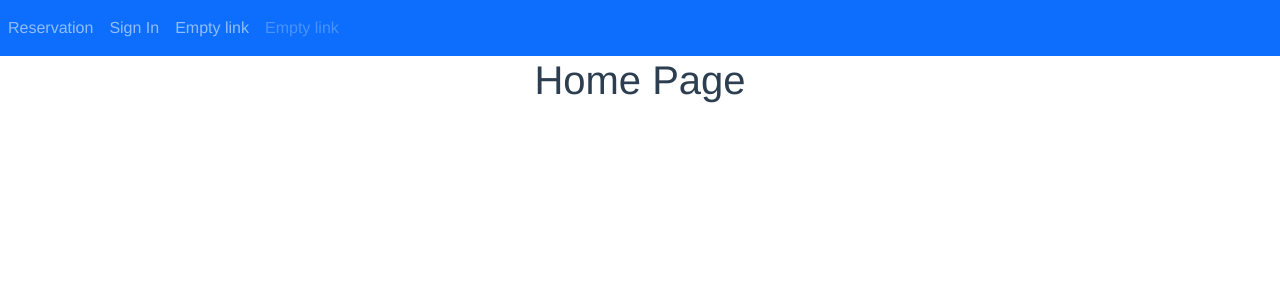
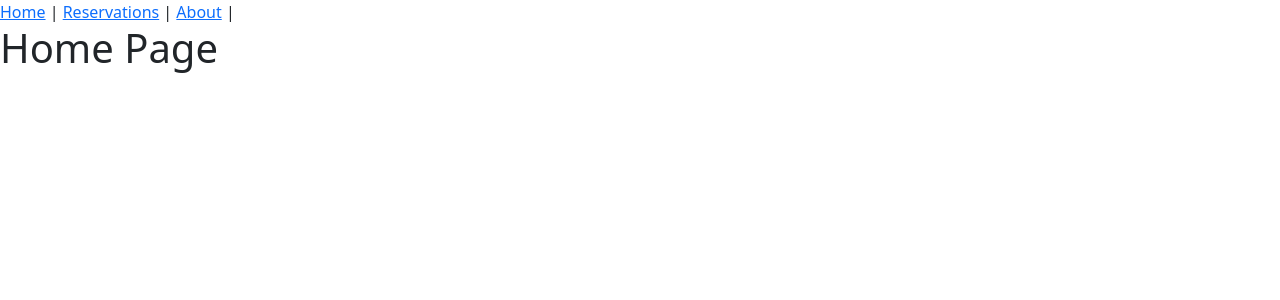
Before and after one commit to AlexNadeyko/ztw_project, a Vue app in the folder sport-hall-reservation/: page / in a window 1280 px wide. Shown: the top 300 px of the page. Built offline with nearby package versions, Linux system fonts and the light colour scheme.

Commit message:
Added routes. Fixed structrure of project.

```diff
--- /dev/null
+++ b/sport-hall-reservation/src/App.vue
@@ -0,0 +1,25 @@
+
+
+
+<template>
+  <div id="nav">
+      <router-link to="/">Home</router-link> |
+      <router-link to="/reservations">Reservations</router-link> |
+      <router-link to="/about">About</router-link> |
+  </div>
+  <router-view />
+</template>
+
+
+
+
+<script>
+export default {
+  name: 'app',
+}
+</script>
+
+
+<style>
+
+</style>
--- /dev/null
+++ b/sport-hall-reservation/src/components/Home.vue
@@ -0,0 +1,3 @@
+<template>
+  <h1>Home Page</h1>
+</template>
--- a/sport-hall-reservation/src/pages/Home/main.js
+++ b/sport-hall-reservation/src/main.js
@@ -1,7 +1,8 @@
 import 'bootstrap'
 import 'bootstrap/dist/css/bootstrap.min.css'
+
 import { createApp } from 'vue'
 import App from './App.vue'
+import router from './router'
 
-
-createApp(App).mount('#app')
+createApp(App).use(router).mount('#app')
--- a/sport-hall-reservation/src/pages/Home/App.vue
+++ /dev/null
@@ -1,49 +0,0 @@
-<template>
-
-  <div id="app" class="small-container">
-
-    <nav class="navbar navbar-expand-sm bg-primary navbar-dark">
-
-      <ul class="navbar-nav">
-        <li class="nav-item active">
-          <a class="nav-link" href="reservation_selecting.html">Reservation</a>
-        </li>
-
-        <li class="nav-item">
-          <a class="nav-link" href="sign_in.html">Sign In</a>
-        </li>
-
-        <li class="nav-item">
-          <a class="nav-link" href="#">Empty link</a>
-        </li>
-
-        <li class="nav-item">
-          <a class="nav-link disabled" href="#">Empty link</a>
-        </li>
-
-      </ul>
-    </nav>
-
-    <h1>Home Page</h1>
-
-  </div>
-
-</template>
-
-
-<script>
-
-export default {
-  name: "App",
-};
-</script>
-
-<style>
-#app {
-  font-family: Avenir, Helvetica, Arial, sans-serif;
-  -webkit-font-smoothing: antialiased;
-  -moz-osx-font-smoothing: grayscale;
-  text-align: center;
-  color: #2c3e50;
-}
-</style>
--- /dev/null
+++ b/sport-hall-reservation/src/router/index.js
@@ -0,0 +1,32 @@
+
+import { createWebHistory, createRouter } from "vue-router";
+import Home from "@/components/Home.vue";
+import Reservation from "@/components/Reservation.vue";
+import About from "@/components/About.vue"
+// import About from "@/components/About.vue";
+
+const routes = [
+  {
+    path: "/",
+    name: "Home",
+    component: Home,
+  },
+  {
+    path: "/reservations",
+    name: "Reservation",
+    component: Reservation,
+  },
+  {
+    path: "/about",
+    name: "About",
+    component: About,
+  },
+
+];
+
+const router = createRouter({
+  history: createWebHistory(),
+  routes,
+});
+
+export default router;
--- a/sport-hall-reservation/vue.config.js
+++ /dev/null
@@ -1,43 +0,0 @@
-module.exports = {
-    pages: {
-      index: {
-        // entry for the page
-        entry: './src/pages/Home/main.js',
-        // the source template
-        template: 'public/index.html',
-        // output as dist/index.html
-        // when using title option,
-        // template title tag needs to be <title><%= htmlWebpackPlugin.options.title %></title>
-        title: 'Home',
-        // chunks to include on this page, by default includes
-        // extracted common chunks and vendor chunks.
-        chunks: ['chunk-vendors', 'chunk-common', 'index']
-      },
-
-      reservation_selecting: {
-        entry: './src/pages/Reservation_Selecting/main.js',
-        // the source template
-        template: 'public/index.html',
-        // output as dist/index.html
-        // when using title option,
-        // template title tag needs to be <title><%= htmlWebpackPlugin.options.title %></title>
-        title: 'Reservation - Selecting',
-        // chunks to include on this page, by default includes
-        // extracted common chunks and vendor chunks.
-        chunks: ['chunk-vendors', 'chunk-common', 'reservation_selecting']
-      },
-
-      sign_in: {
-        entry: './src/pages/Sign_In/main.js',
-        // the source template
-        template: 'public/index.html',
-        // output as dist/index.html
-        // when using title option,
-        // template title tag needs to be <title><%= htmlWebpackPlugin.options.title %></title>
-        title: 'Sign In',
-        // chunks to include on this page, by default includes
-        // extracted common chunks and vendor chunks.
-        chunks: ['chunk-vendors', 'chunk-common', 'sign_in']
-      }
-    }
-  }
```
